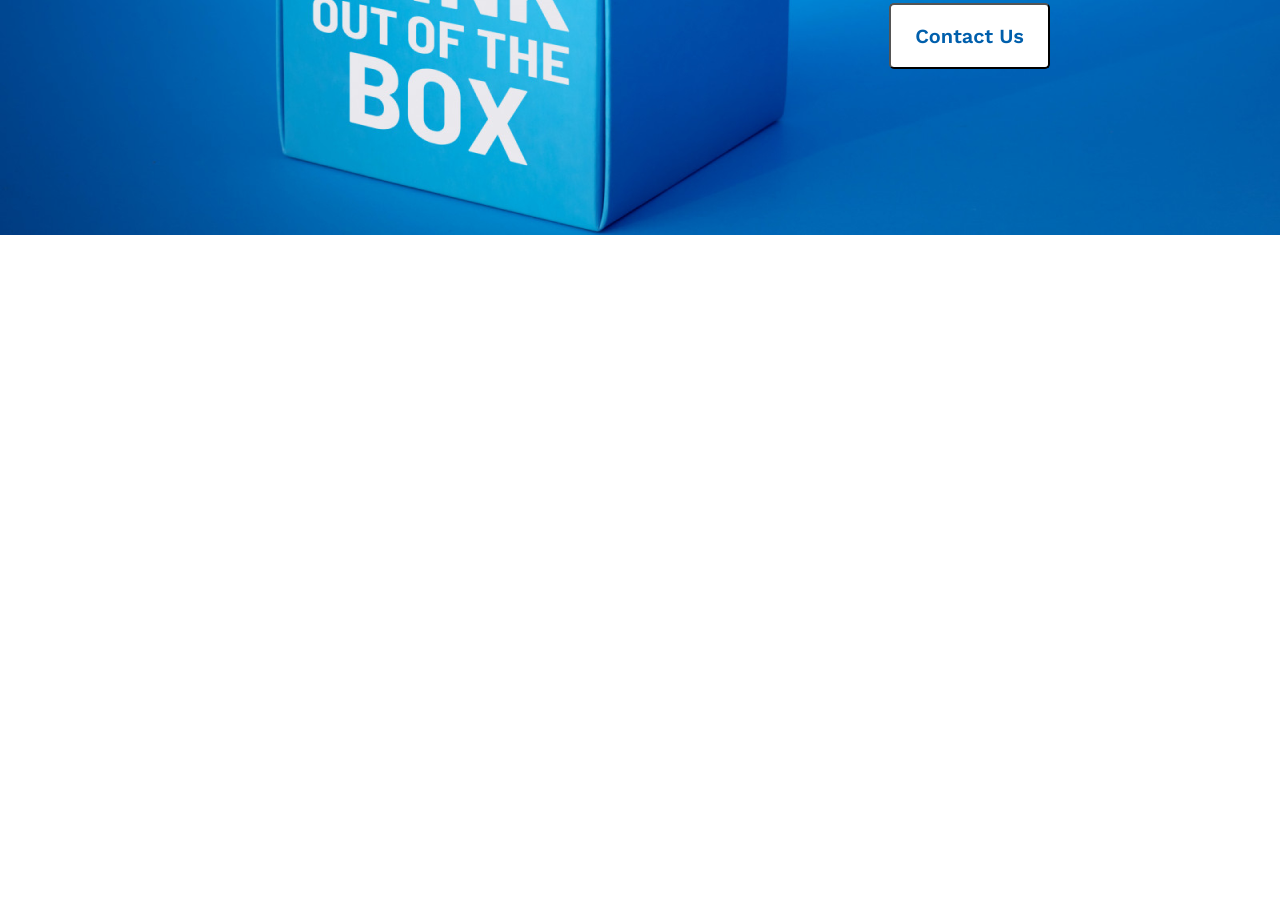
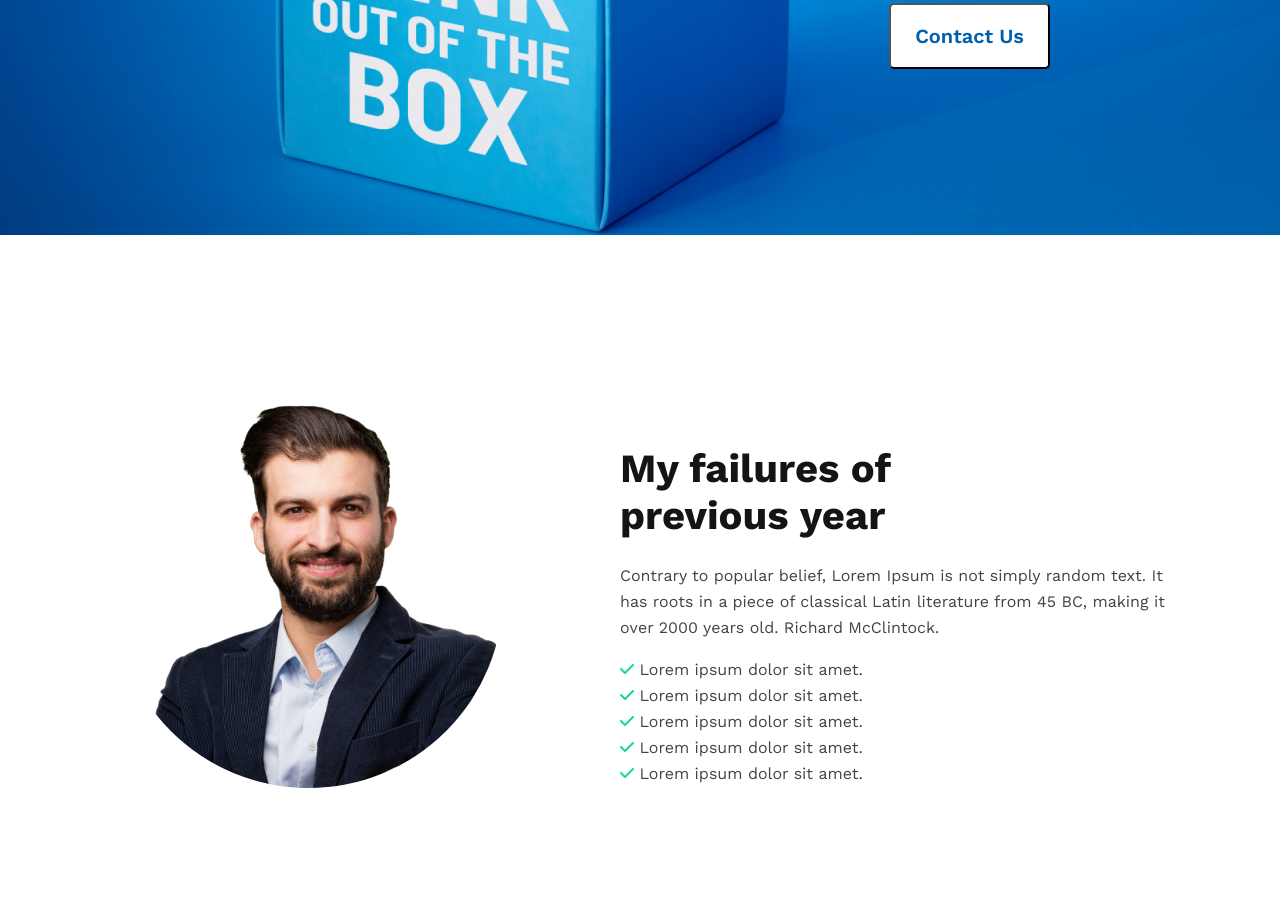
Before and after one commit to jawadibrahimshopnil/new-me-dev, a plain HTML site: page index.html in a window 1280 px wide. Shown: the part 573-1482 px from the top of the page. Before the commit the page ends 907 px from the top, so only its background shows below. Drawn offline with nearby package versions, Linux system fonts and the light colour scheme.

Commit message:
added failuers section

```diff
--- a/index.html
+++ b/index.html
@@ -11,6 +11,7 @@
       rel="stylesheet"
     />
     <link rel="stylesheet" href="/styles/style.css" />
+    <script src="https://kit.fontawesome.com/d1f45f9bd1.js" crossorigin="anonymous" defer></script>
   </head>
   <body>
     <!-- header -->
@@ -25,7 +26,22 @@
         <button class="primary-btn">Contact Us</button>
       </div>
     </header>
-    <main></main>
+    <main>
+        <section class="failures-section">
+            <img src="/images/person.png" alt="My photo">
+            <article class="failures-details">
+                <h1>My failures of previous year</h1>
+                <p>Contrary to popular belief, Lorem Ipsum is not simply random text. It has roots in a piece of classical Latin literature from 45 BC, making it over 2000 years old. Richard McClintock.</p>
+                <ul>
+                    <li><i class="fa-solid fa-check correct-icon"></i> Lorem ipsum dolor sit amet.</li>
+                    <li><i class="fa-solid fa-check correct-icon"></i> Lorem ipsum dolor sit amet.</li>
+                    <li><i class="fa-solid fa-check correct-icon"></i> Lorem ipsum dolor sit amet.</li>
+                    <li><i class="fa-solid fa-check correct-icon"></i> Lorem ipsum dolor sit amet.</li>
+                    <li><i class="fa-solid fa-check correct-icon"></i> Lorem ipsum dolor sit amet.</li>
+                </ul>
+            </article>
+        </section>
+    </main>
     <footer></footer>
   </body>
 </html>
--- a/styles/style.css
+++ b/styles/style.css
@@ -4,6 +4,7 @@
   box-sizing: border-box;
   font-family: "Work Sans", sans-serif;
 }
+
 /* header */
 .header {
   background-image: url("/images/banner/banner3.png");
@@ -36,7 +37,6 @@
 
   color: #fff;
   text-align: right;
-  font-family: Work Sans;
   font-size: 16px;
   font-weight: 400;
   line-height: 26px;
@@ -49,7 +49,47 @@
   text-align: right;
   padding: 19px 24px;
 
-  font-family: Work Sans;
   font-size: 20px;
   font-weight: 600;
 }
+
+/* failures section */
+.failures-section {
+  max-width: 1140px;
+  display: flex;
+  gap: 70px;
+  justify-content: space-between;
+  margin: 150px auto;
+}
+.failures-section > img {
+  width: 450px;
+  clip-path: circle(40% at 53% 40%);
+}
+.failures-details{
+  padding: 60px 30px;
+}
+.failures-details > h1 {
+  width: 288px;
+  margin-bottom: 24px;
+
+  color: #151414;
+  font-size: 40px;
+  font-weight: 700;
+}
+.failures-details > p {
+  color: #444343;
+  font-size: 16px;
+  font-weight: 400;
+  line-height: 26px;
+  margin-bottom: 16px;
+}
+.failures-details > ul {
+  list-style: none;
+  color: #444343;
+  font-size: 16px;
+  font-weight: 400;
+  line-height: 26px;
+}
+.correct-icon{
+  color: #16D887;
+}
```
Also changed, not shown: images/icons/check_12533658.png (added).
